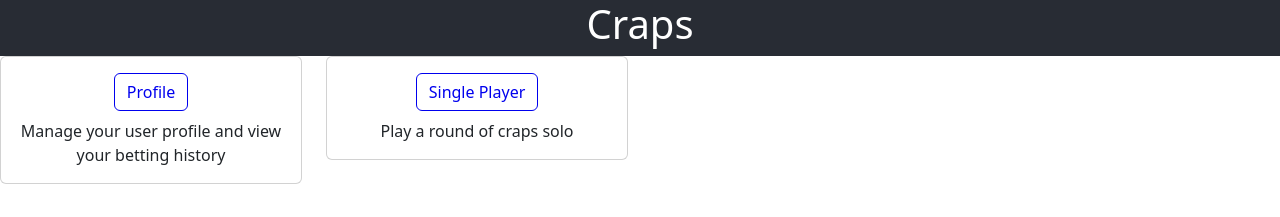
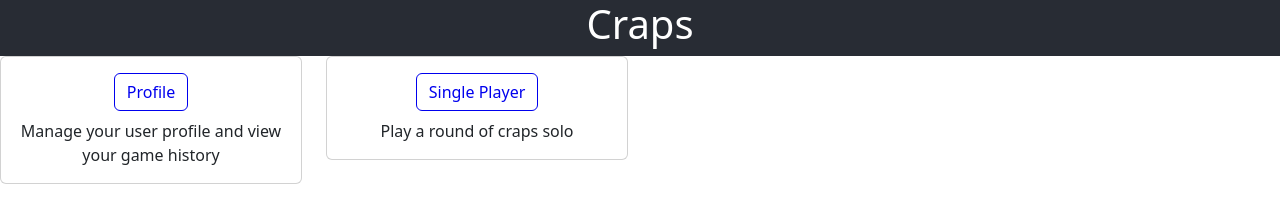
Before and after one commit to alubbers/free-craps, a React (Create React App) app: page / in a window 1280 px wide. Shown: the top 217 px of the page. Built offline with nearby package versions, Linux system fonts and the light colour scheme.

Commit message:
Small content update

```diff
--- a/src/App.js
+++ b/src/App.js
@@ -22,7 +22,7 @@ class App extends Component {
               <Card>
                 <Card.Body>
                   <Card.Title><Button variant="primary" href="/profile">Profile</Button></Card.Title>
-                  <Card.Text>Manage your user profile and view your betting history</Card.Text>
+                  <Card.Text>Manage your user profile and view your game history</Card.Text>
                 </Card.Body>
               </Card>
             </Col>
```
